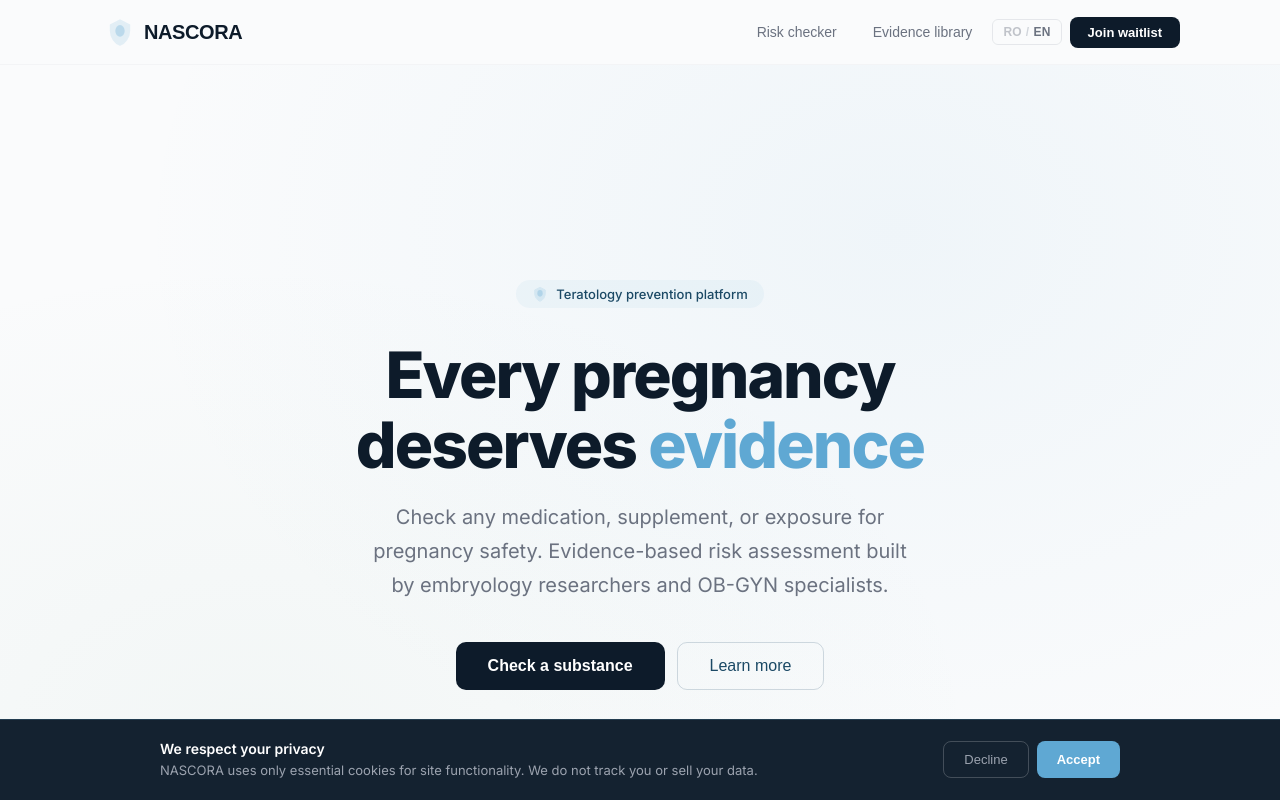
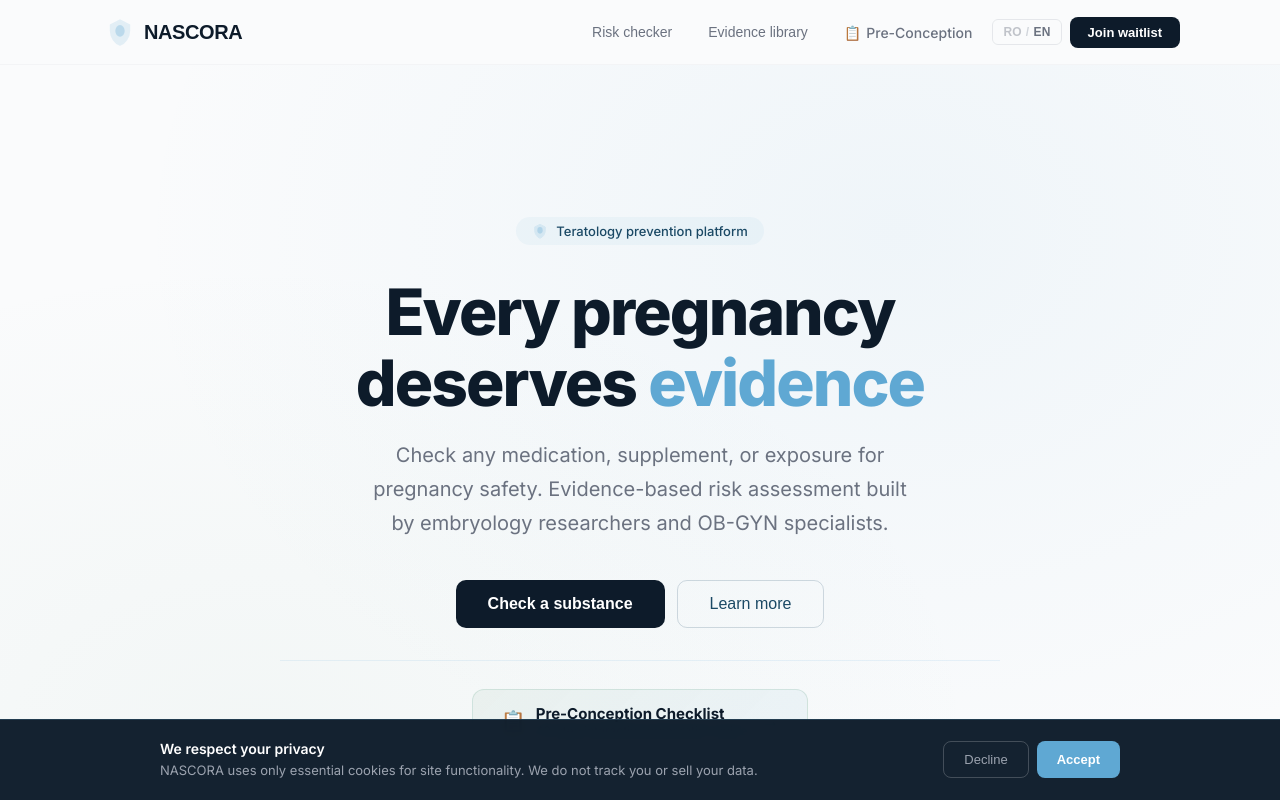
Before and after one commit to cosmingpopa-hub/Nascora, a Next.js app: page / in a window 1280 px wide. Shown: the top 800 px of the page. Built offline with nearby package versions, Linux system fonts and the light colour scheme.

Commit message:
Update page.js
Add pre-conception checklist to nav and hero

```diff
--- a/src/app/page.js
+++ b/src/app/page.js
@@ -50,9 +50,10 @@ function RiskCard({ s }) {
 }
 
 function Landing({ onNav }) {
-  const { t } = useLang();
+  const { t, lang } = useLang();
   const [email, setEmail] = useState("");
   const [submitted, setSubmitted] = useState(false);
+  const checklistLabel = lang === "en" ? "Pre-Conception Checklist" : "Ghid Pre-Concepție";
   return (
     <div>
       <section style={{minHeight:"90vh",display:"flex",flexDirection:"column",justifyContent:"center",padding:"60px 24px",position:"relative",overflow:"hidden"}}>
@@ -65,6 +66,32 @@ function Landing({ onNav }) {
             <button onClick={()=>onNav("checker")} style={{padding:"14px 32px",background:C.midnight,color:"#fff",border:"none",borderRadius:10,fontSize:16,fontWeight:600,cursor:"pointer"}}>{t.hero.ctaPrimary}</button>
             <button onClick={()=>onNav("content")} style={{padding:"14px 32px",background:"transparent",color:C.ocean,border:`1.5px solid ${C.ocean}30`,borderRadius:10,fontSize:16,fontWeight:500,cursor:"pointer"}}>{t.hero.ctaSecondary}</button>
           </div>
+
+          {/* ===== PRE-CONCEPTION CHECKLIST BUTTON ===== */}
+          <div style={{marginTop:32,paddingTop:28,borderTop:`1px solid ${C.teal}20`}}>
+            <a href="/preconception-checklist" style={{
+              display:"inline-flex",alignItems:"center",gap:10,
+              padding:"14px 28px",
+              background:`linear-gradient(135deg, ${C.sage}18, ${C.teal}12)`,
+              border:`1.5px solid ${C.sage}40`,
+              borderRadius:12,
+              textDecoration:"none",
+              cursor:"pointer",
+              transition:"all 0.2s"
+            }}
+            onMouseOver={e=>{e.currentTarget.style.boxShadow=`0 4px 20px ${C.sage}30`;e.currentTarget.style.borderColor=C.sage;}}
+            onMouseOut={e=>{e.currentTarget.style.boxShadow="none";e.currentTarget.style.borderColor=`${C.sage}40`;}}
+            >
+              <span style={{fontSize:20}}>📋</span>
+              <span style={{display:"flex",flexDirection:"column",alignItems:"flex-start"}}>
+                <span style={{fontSize:15,fontWeight:700,color:C.midnight}}>{checklistLabel}</span>
+                <span style={{fontSize:12,color:C.gray}}>{lang==="en"?"49-step interactive preparation guide":"Ghid interactiv de pregătire în 49 de pași"}</span>
+              </span>
+              <span style={{fontSize:18,color:C.sage,marginLeft:4}}>→</span>
+            </a>
+          </div>
+          {/* ===== END CHECKLIST BUTTON ===== */}
+
         </div>
       </section>
 
@@ -174,6 +201,7 @@ function AppContent() {
   const { t, lang } = useLang();
   const [page, setPage] = useState("landing");
   const nav = (p) => { setPage(p); window.scrollTo({top:0,behavior:"smooth"}); };
+  const checklistNavLabel = lang === "en" ? "Pre-Conception" : "Pre-Concepție";
   return (
     <div style={{minHeight:"100vh"}}>
       <style>{`@keyframes slideUp{from{opacity:0;transform:translateY(12px)}to{opacity:1;transform:translateY(0)}}`}</style>
@@ -183,6 +211,11 @@ function AppContent() {
           <div style={{display:"flex",alignItems:"center",gap:4}}>
             <button onClick={()=>nav("checker")} style={{padding:"8px 16px",borderRadius:8,border:"none",fontSize:14,fontWeight:500,cursor:"pointer",background:page==="checker"?C.teal+"15":"transparent",color:page==="checker"?C.ocean:"#6B7280"}}>{t.nav.riskChecker}</button>
             <button onClick={()=>nav("content")} style={{padding:"8px 16px",borderRadius:8,border:"none",fontSize:14,fontWeight:500,cursor:"pointer",background:page==="content"?C.teal+"15":"transparent",color:page==="content"?C.ocean:"#6B7280"}}>{t.nav.evidenceLibrary}</button>
+
+            {/* ===== NAV LINK: PRE-CONCEPTION CHECKLIST ===== */}
+            <a href="/preconception-checklist" style={{padding:"8px 16px",borderRadius:8,border:"none",fontSize:14,fontWeight:500,cursor:"pointer",background:"transparent",color:"#6B7280",textDecoration:"none",display:"flex",alignItems:"center",gap:5}}><span style={{fontSize:14}}>📋</span>{checklistNavLabel}</a>
+            {/* ===== END NAV LINK ===== */}
+
             <LangToggle/>
             <button onClick={()=>nav("landing")} style={{marginLeft:4,padding:"8px 18px",background:C.midnight,color:"#fff",border:"none",borderRadius:8,fontSize:13,fontWeight:600,cursor:"pointer"}}>{t.nav.joinWaitlist}</button>
           </div>
```
